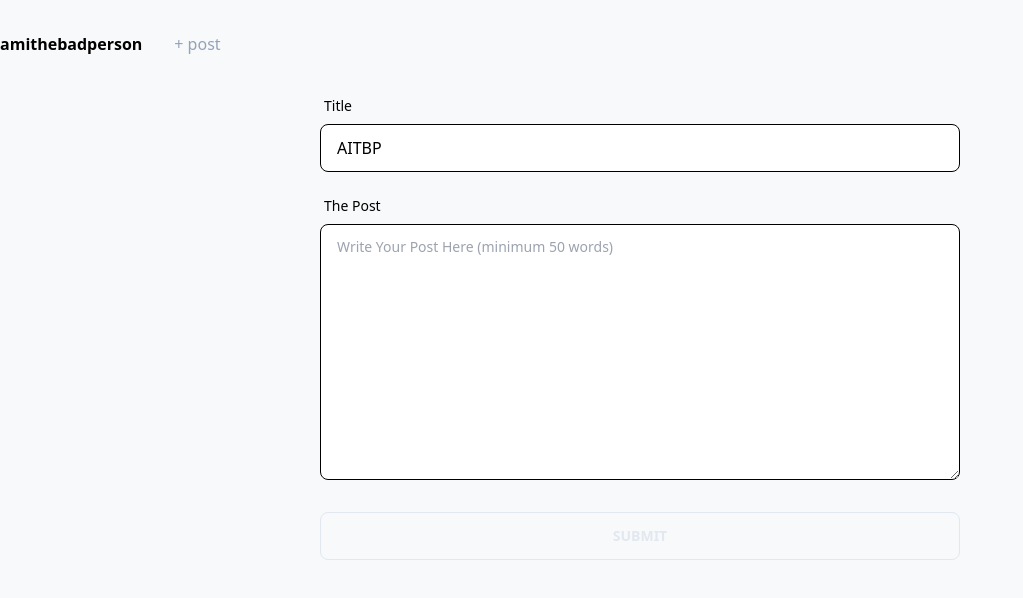
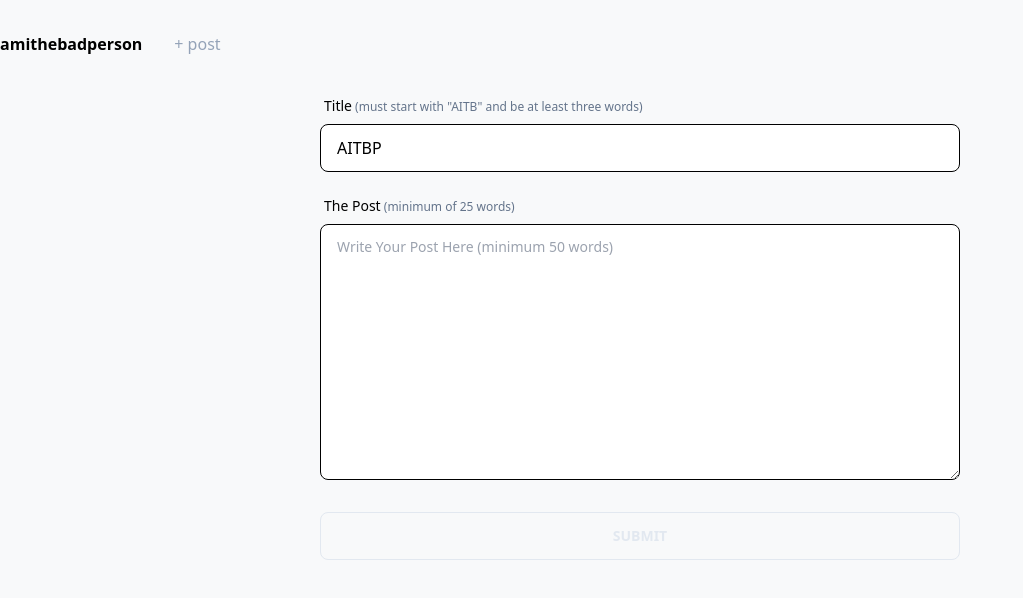
Before and after one commit to BeeJayTee/amithebadperson, a React (Vite) app: page /add in a window 1280 px wide. Shown: the top 598 px of the page, without its empty margins (0-1023 px from the left). Built offline with nearby package versions, Linux system fonts and the light colour scheme.

Commit message:
coninued with form logic

```diff
--- a/src/pages/AddPost.jsx
+++ b/src/pages/AddPost.jsx
@@ -7,21 +7,37 @@ const AddPost = () => {
   const [isDisabled, setIsDisabled] = useState(true);
 
   useEffect(() => {
-    if (title.startsWith("AITBP") && title.split(" ").length > 2) {
-      console.log("title is proper");
+    let properTitle = false;
+    let properPost = false;
+    title.startsWith("AITBP") && title.split(" ").length > 2
+      ? (properTitle = true)
+      : (properTitle = false);
+
+    post.split(" ").length > 24 ? (properPost = true) : (properPost = false);
+
+    if (properTitle && properPost) {
+      setIsDisabled(false);
     }
+    properTitle && properPost ? setIsDisabled(false) : setIsDisabled(true);
   }, [title, post]);
 
-  const handleTitleChange = (e) => {
-    setTitle(e.target.value);
+  const handleSubmit = (e) => {
+    e.preventDefault();
+    console.log("submitted");
   };
 
   return (
     <div className="AddPost">
-      <form action="/" className="w-1/2 m-auto mt-8">
+      <form action="" className="w-1/2 m-auto mt-8">
         <div className="form-control w-full">
           <label className="label">
-            <span className="label-text">Title</span>
+            <span className="label-text">
+              Title
+              <span className="text-xs text-slate-500">
+                {" "}
+                (must start with "AITB" and be at least three words)
+              </span>
+            </span>
             {titleError && <span className="text-red-600">{titleError}</span>}
           </label>
           <input
@@ -29,26 +45,33 @@ const AddPost = () => {
             placeholder='The Title of Your Post Must Start With "AITBP"'
             className="input input-bordered w-full bg-white mb-4"
             value={title}
-            onChange={(e) => handleTitleChange(e)}
+            onChange={(e) => setTitle(e.target.value)}
           />
           <div className="form-control">
             <label className="label">
-              <span className="label-text">The Post</span>
+              <span className="label-text">
+                The Post
+                <span className="text-xs text-slate-500">
+                  {" "}
+                  (minimum of 25 words)
+                </span>
+              </span>
             </label>
             <textarea
               className="textarea textarea-bordered h-64 w-full bg-white mb-8"
               placeholder="Write Your Post Here (minimum 50 words)"
               value={post}
-              onChange={(e) => setPost(e.target.post)}
+              onChange={(e) => setPost(e.target.value)}
             ></textarea>
           </div>
           <button
             className={`btn btn-bordered ${
               isDisabled
                 ? "disabled:text-slate-200"
-                : "text-slate-400 hover:text-slate-800"
+                : "text-slate-500 hover:text-slate-800"
             } `}
             disabled={isDisabled}
+            onClick={(e) => handleSubmit(e)}
           >
             Submit
           </button>
```
